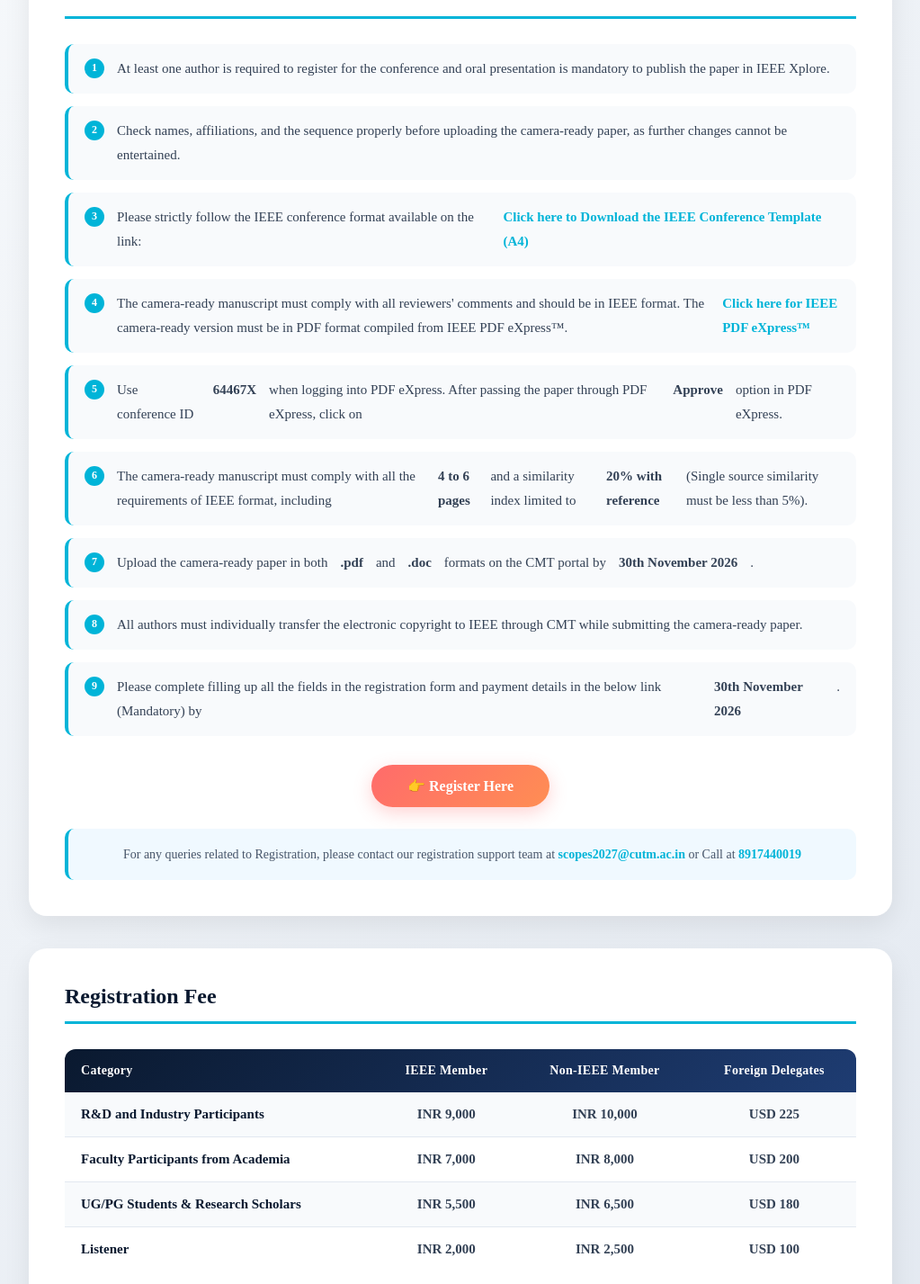
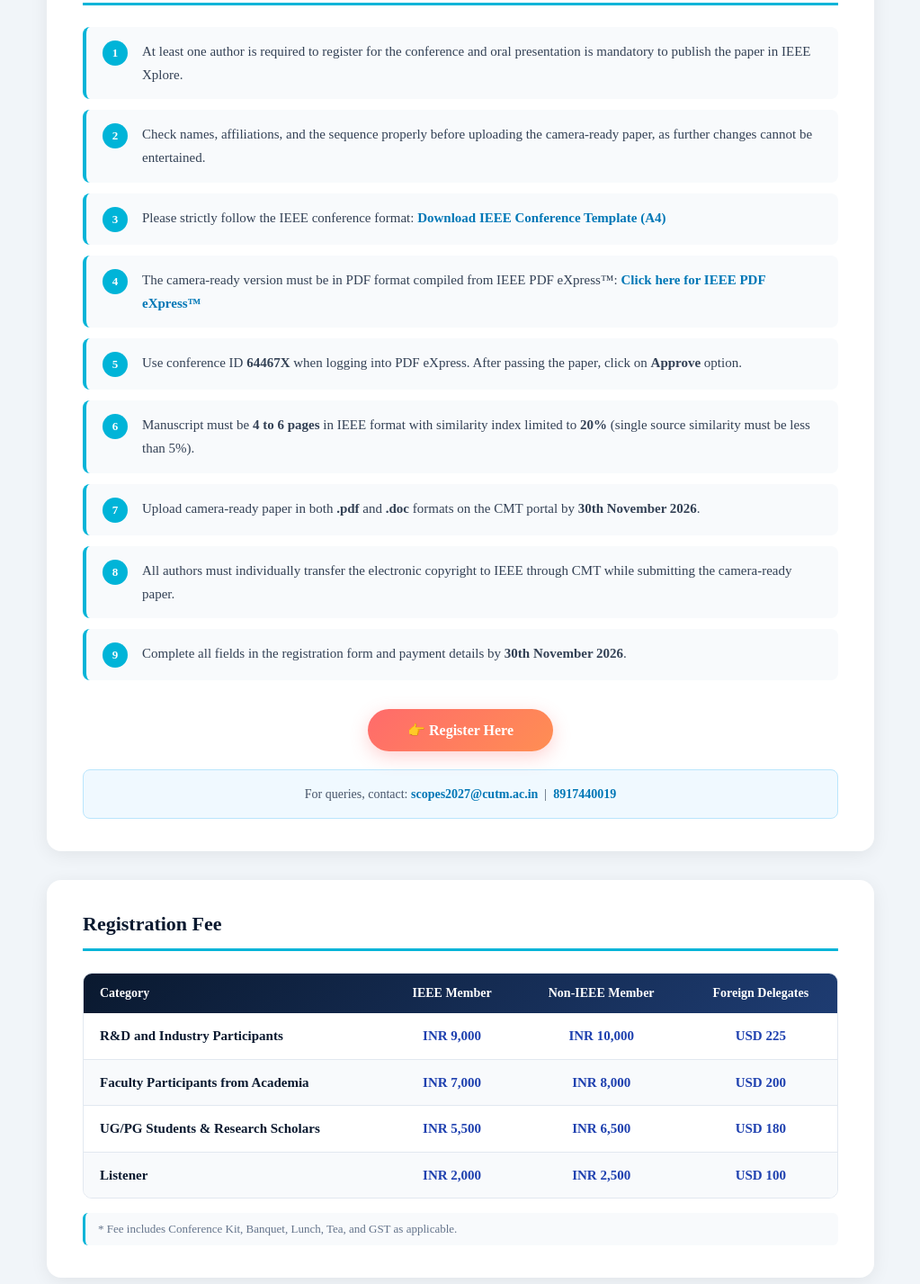
Before and after one commit to krushayu/SCOPES-2027, a React (Create React App) app: page /registration in a window 1280 px wide. Shown: the part 685-2112 px from the top of the page at 90% size, without its empty margins (128-1151 px from the left). Built offline with nearby package versions, Linux system fonts and the light colour scheme.

Commit message:
Redesign Registration page - clean layout with grid numbers and proper table

```diff
--- a/src/Pages/Registration.js
+++ b/src/Pages/Registration.js
@@ -1,5 +1,24 @@
 import React from 'react';
 import '../styles/Registration.css';
+
+const guidelines = [
+  <>At least one author is required to register for the conference and oral presentation is mandatory to publish the paper in IEEE Xplore.</>,
+  <>Check names, affiliations, and the sequence properly before uploading the camera-ready paper, as further changes cannot be entertained.</>,
+  <>Please strictly follow the IEEE conference format: <a href="https://www.ieee.org/conferences/publishing/templates.html" target="_blank" rel="noopener noreferrer">Download IEEE Conference Template (A4)</a></>,
+  <>The camera-ready version must be in PDF format compiled from IEEE PDF eXpress™: <a href="https://ieee-pdf-express.org/" target="_blank" rel="noopener noreferrer">Click here for IEEE PDF eXpress™</a></>,
+  <>Use conference ID <strong>64467X</strong> when logging into PDF eXpress. After passing the paper, click on <strong>Approve</strong> option.</>,
+  <>Manuscript must be <strong>4 to 6 pages</strong> in IEEE format with similarity index limited to <strong>20%</strong> (single source similarity must be less than 5%).</>,
+  <>Upload camera-ready paper in both <strong>.pdf</strong> and <strong>.doc</strong> formats on the CMT portal by <strong>30th November 2026</strong>.</>,
+  <>All authors must individually transfer the electronic copyright to IEEE through CMT while submitting the camera-ready paper.</>,
+  <>Complete all fields in the registration form and payment details by <strong>30th November 2026</strong>.</>,
+];
+
+const fees = [
+  { category: 'R&D and Industry Participants', ieee: 'INR 9,000', nonIeee: 'INR 10,000', foreign: 'USD 225' },
+  { category: 'Faculty Participants from Academia', ieee: 'INR 7,000', nonIeee: 'INR 8,000', foreign: 'USD 200' },
+  { category: 'UG/PG Students & Research Scholars', ieee: 'INR 5,500', nonIeee: 'INR 6,500', foreign: 'USD 180' },
+  { category: 'Listener', ieee: 'INR 2,000', nonIeee: 'INR 2,500', foreign: 'USD 100' },
+];
 
 const Registration = () => {
   return (
@@ -11,20 +30,17 @@ const Registration = () => {
 
       <div className="reg-container">
 
-        {/* Guidelines */}
+        {/* Guidelines Card */}
         <div className="reg-card">
-          <h2 className="reg-section-title">Submission Guidelines</h2>
-          <ul className="reg-list">
-            <li>At least one author is required to register for the conference and oral presentation is mandatory to publish the paper in IEEE Xplore.</li>
-            <li>Check names, affiliations, and the sequence properly before uploading the camera-ready paper, as further changes cannot be entertained.</li>
-            <li>Please strictly follow the IEEE conference format available on the link: <a href="https://www.ieee.org/conferences/publishing/templates.html" target="_blank" rel="noopener noreferrer">Click here to Download the IEEE Conference Template (A4)</a></li>
-            <li>The camera-ready manuscript must comply with all reviewers' comments and should be in IEEE format. The camera-ready version must be in PDF format compiled from IEEE PDF eXpress™. <a href="https://ieee-pdf-express.org/" target="_blank" rel="noopener noreferrer">Click here for IEEE PDF eXpress™</a></li>
-            <li>Use conference ID <strong>64467X</strong> when logging into PDF eXpress. After passing the paper through PDF eXpress, click on <strong>Approve</strong> option in PDF eXpress.</li>
-            <li>The camera-ready manuscript must comply with all the requirements of IEEE format, including <strong>4 to 6 pages</strong> and a similarity index limited to <strong>20% with reference</strong> (Single source similarity must be less than 5%).</li>
-            <li>Upload the camera-ready paper in both <strong>.pdf</strong> and <strong>.doc</strong> formats on the CMT portal by <strong>30th November 2026</strong>.</li>
-            <li>All authors must individually transfer the electronic copyright to IEEE through CMT while submitting the camera-ready paper.</li>
-            <li>Please complete filling up all the fields in the registration form and payment details in the below link (Mandatory) by <strong>30th November 2026</strong>.</li>
-          </ul>
+          <h2 className="reg-card-title">Submission Guidelines</h2>
+          <div className="reg-guidelines">
+            {guidelines.map((item, i) => (
+              <div className="reg-guideline-item" key={i}>
+                <span className="reg-num">{i + 1}</span>
+                <p>{item}</p>
+              </div>
+            ))}
+          </div>
 
           <div className="reg-cta">
             <a href="https://cmt3.research.microsoft.com/" target="_blank" rel="noopener noreferrer" className="reg-btn">
@@ -33,15 +49,13 @@ const Registration = () => {
           </div>
 
           <div className="reg-contact-note">
-            For any queries related to Registration, please contact our registration support team at{' '}
-            <a href="mailto:scopes2027@cutm.ac.in">scopes2027@cutm.ac.in</a>{' '}
-            or Call at <a href="tel:8917440019">8917440019</a>
+            For queries, contact: <a href="mailto:scopes2027@cutm.ac.in">scopes2027@cutm.ac.in</a> &nbsp;|&nbsp; <a href="tel:8917440019">8917440019</a>
           </div>
         </div>
 
-        {/* Fee Table */}
+        {/* Fee Table Card */}
         <div className="reg-card">
-          <h2 className="reg-section-title">Registration Fee</h2>
+          <h2 className="reg-card-title">Registration Fee</h2>
           <div className="reg-table-wrapper">
             <table className="reg-table">
               <thead>
@@ -53,34 +67,18 @@ const Registration = () => {
                 </tr>
               </thead>
               <tbody>
-                <tr>
-                  <td>R&amp;D and Industry Participants</td>
-                  <td>INR 9,000</td>
-                  <td>INR 10,000</td>
-                  <td>USD 225</td>
-                </tr>
-                <tr>
-                  <td>Faculty Participants from Academia</td>
-                  <td>INR 7,000</td>
-                  <td>INR 8,000</td>
-                  <td>USD 200</td>
-                </tr>
-                <tr>
-                  <td>UG/PG Students &amp; Research Scholars</td>
-                  <td>INR 5,500</td>
-                  <td>INR 6,500</td>
-                  <td>USD 180</td>
-                </tr>
-                <tr>
-                  <td>Listener</td>
-                  <td>INR 2,000</td>
-                  <td>INR 2,500</td>
-                  <td>USD 100</td>
-                </tr>
+                {fees.map((row, i) => (
+                  <tr key={i}>
+                    <td className="reg-td-cat">{row.category}</td>
+                    <td>{row.ieee}</td>
+                    <td>{row.nonIeee}</td>
+                    <td>{row.foreign}</td>
+                  </tr>
+                ))}
               </tbody>
             </table>
           </div>
-          <p className="reg-fee-note">* Registration fee includes Conference Kit, Banquet, Lunch, Tea, and GST as applicable.</p>
+          <p className="reg-fee-note">* Fee includes Conference Kit, Banquet, Lunch, Tea, and GST as applicable.</p>
         </div>
 
       </div>
--- a/src/styles/Registration.css
+++ b/src/styles/Registration.css
@@ -1,9 +1,10 @@
 .reg-wrapper {
   min-height: 100vh;
-  background: linear-gradient(135deg, #f8fafc 0%, #e2e8f0 100%);
+  background: #f1f5f9;
   padding-top: 80px;
 }
 
+/* Hero */
 .reg-hero {
   background: linear-gradient(135deg, #0a192f 0%, #1e3c72 100%);
   padding: 36px 20px;
@@ -15,114 +16,114 @@
 .reg-hero h1 {
   font-size: 36px;
   font-weight: 800;
-  margin-bottom: 6px;
-  letter-spacing: -0.5px;
+  margin: 0 0 6px 0;
 }
 
 .reg-hero p {
   font-size: 15px;
   color: #94a3b8;
-  font-weight: 400;
+  margin: 0;
 }
 
+/* Container */
 .reg-container {
-  max-width: 1000px;
+  max-width: 960px;
   margin: 0 auto;
-  padding: 60px 20px;
+  padding: 50px 20px;
   display: flex;
   flex-direction: column;
-  gap: 36px;
+  gap: 32px;
 }
 
+/* Card */
 .reg-card {
   background: white;
-  border-radius: 20px;
-  padding: 40px;
-  box-shadow: 0 10px 30px rgba(0,0,0,0.08);
+  border-radius: 16px;
+  padding: 36px 40px;
+  box-shadow: 0 4px 20px rgba(0,0,0,0.07);
 }
 
-.reg-section-title {
-  font-size: 24px;
+.reg-card-title {
+  font-size: 22px;
   font-weight: 800;
   color: #0a192f;
-  margin-bottom: 28px;
+  margin: 0 0 24px 0;
   padding-bottom: 14px;
   border-bottom: 3px solid #00b4d8;
 }
 
-/* Guidelines List */
-.reg-list {
-  list-style: none;
-  padding: 0;
-  margin: 0 0 32px 0;
+/* Guidelines */
+.reg-guidelines {
   display: flex;
   flex-direction: column;
-  gap: 14px;
-  counter-reset: reg-counter;
+  gap: 12px;
+  margin-bottom: 32px;
 }
 
-.reg-list li {
-  counter-increment: reg-counter;
+.reg-guideline-item {
   display: flex;
-  gap: 14px;
+  gap: 16px;
   align-items: flex-start;
+  background: #f8fafc;
+  border-left: 4px solid #00b4d8;
+  border-radius: 8px;
+  padding: 14px 18px;
+}
+
+.reg-num {
+  background: #00b4d8;
+  color: white;
+  font-size: 13px;
+  font-weight: 700;
+  min-width: 28px;
+  height: 28px;
+  border-radius: 50%;
+  display: grid;
+  place-items: center;
+  flex-shrink: 0;
+  margin-top: 1px;
+}
+
+.reg-guideline-item p {
+  margin: 0;
   font-size: 15px;
   color: #334155;
-  line-height: 1.8;
-  padding: 14px 18px;
-  background: #f8fafc;
-  border-radius: 10px;
-  border-left: 4px solid #00b4d8;
+  line-height: 1.75;
 }
 
-.reg-list li::before {
-  content: counter(reg-counter);
-  background: #00b4d8;
-  color: white;
-  font-size: 12px;
-  font-weight: 700;
-  width: 22px;
-  height: 22px;
-  border-radius: 50%;
-  display: flex;
-  align-items: center;
-  justify-content: center;
-  flex-shrink: 0;
-  margin-top: 2px;
+.reg-guideline-item a {
+  color: #0077b6;
+  font-weight: 600;
+  text-decoration: none;
+  word-break: break-word;
 }
 
-.reg-list li a {
-  color: #00b4d8;
-  font-weight: 600;
-  text-decoration: none;
-}
-
-.reg-list li a:hover {
+.reg-guideline-item a:hover {
   text-decoration: underline;
 }
 
-/* CTA Button */
+/* CTA */
 .reg-cta {
   text-align: center;
-  margin-bottom: 24px;
+  margin-bottom: 20px;
 }
 
 .reg-btn {
   display: inline-block;
-  background: linear-gradient(135deg, #ff6b6b 0%, #ff8e53 100%);
+  background: linear-gradient(135deg, #ff6b6b, #ff8e53);
   color: white;
   text-decoration: none;
-  padding: 14px 40px;
+  padding: 14px 44px;
   border-radius: 30px;
   font-size: 16px;
   font-weight: 700;
+  box-shadow: 0 6px 20px rgba(255,107,107,0.3);
   transition: all 0.3s ease;
-  box-shadow: 0 6px 20px rgba(255,107,107,0.3);
 }
 
 .reg-btn:hover {
   transform: translateY(-3px);
-  box-shadow: 0 12px 25px rgba(255,107,107,0.4);
+  box-shadow: 0 10px 24px rgba(255,107,107,0.4);
 }
 
 /* Contact Note */
@@ -131,14 +132,14 @@
   font-size: 14px;
   color: #475569;
   background: #f0f9ff;
-  padding: 16px 20px;
-  border-radius: 10px;
-  border-left: 4px solid #00b4d8;
+  padding: 14px 20px;
+  border-radius: 8px;
+  border: 1px solid #bae6fd;
   line-height: 1.8;
 }
 
 .reg-contact-note a {
-  color: #00b4d8;
+  color: #0077b6;
   font-weight: 600;
   text-decoration: none;
 }
@@ -151,26 +152,27 @@
 .reg-table-wrapper {
   overflow-x: auto;
   margin-bottom: 16px;
+  border-radius: 10px;
+  border: 1px solid #e2e8f0;
 }
 
 .reg-table {
   width: 100%;
   border-collapse: collapse;
-  border-radius: 12px;
-  overflow: hidden;
+  min-width: 560px;
 }
 
-.reg-table thead {
+.reg-table thead tr {
   background: linear-gradient(135deg, #0a192f, #1e3c72);
-  color: white;
 }
 
 .reg-table th {
-  padding: 16px 18px;
+  padding: 14px 18px;
+  color: white;
+  font-size: 14px;
+  font-weight: 700;
   text-align: center;
-  font-weight: 700;
-  font-size: 14px;
-  letter-spacing: 0.3px;
+  white-space: nowrap;
 }
 
 .reg-table th:first-child {
@@ -179,86 +181,58 @@
 
 .reg-table tbody tr {
   border-bottom: 1px solid #e2e8f0;
-  transition: background 0.2s ease;
-}
-
-.reg-table tbody tr:hover {
-  background: #f0f9ff;
+  transition: background 0.2s;
 }
 
 .reg-table tbody tr:last-child {
   border-bottom: none;
 }
 
-.reg-table td {
-  padding: 16px 18px;
-  font-size: 15px;
-  color: #334155;
-  text-align: center;
-  font-weight: 600;
-}
-
-.reg-table td:first-child {
-  text-align: left;
-  font-weight: 700;
-  color: #0a192f;
-}
-
-.reg-table tbody tr:nth-child(odd) {
+.reg-table tbody tr:nth-child(even) {
   background: #f8fafc;
 }
 
-.reg-table tbody tr:nth-child(odd):hover {
-  background: #f0f9ff;
+.reg-table tbody tr:hover {
+  background: #e0f2fe;
+}
+
+.reg-table td {
+  padding: 14px 18px;
+  font-size: 15px;
+  color: #1e40af;
+  font-weight: 700;
+  text-align: center;
+  white-space: nowrap;
+}
+
+.reg-td-cat {
+  text-align: left !important;
+  color: #0a192f !important;
+  font-weight: 600 !important;
+  white-space: normal !important;
+  line-height: 1.5;
 }
 
 .reg-fee-note {
   font-size: 13px;
   color: #64748b;
   margin: 0;
-  padding: 12px 16px;
+  padding: 10px 14px;
   background: #f8fafc;
-  border-radius: 8px;
+  border-radius: 6px;
   border-left: 3px solid #00b4d8;
 }
 
+/* Mobile */
 @media (max-width: 768px) {
-  .reg-wrapper {
-    padding-top: 100px;
-  }
-
-  .reg-hero {
-    padding: 28px 15px;
-  }
-
-  .reg-hero h1 {
-    font-size: 26px;
-  }
-
-  .reg-hero p {
-    font-size: 13px;
-  }
-
-  .reg-container {
-    padding: 40px 15px;
-  }
-
-  .reg-card {
-    padding: 24px 18px;
-  }
-
-  .reg-section-title {
-    font-size: 20px;
-  }
-
-  .reg-list li {
-    font-size: 14px;
-    padding: 12px 14px;
-  }
-
-  .reg-table th,
-  .reg-table td {
-    padding: 12px 10px;
-    font-size: 13px;
-  }
+  .reg-wrapper { padding-top: 100px; }
+  .reg-hero { padding: 28px 15px; }
+  .reg-hero h1 { font-size: 26px; }
+  .reg-hero p { font-size: 13px; }
+  .reg-container { padding: 32px 15px; }
+  .reg-card { padding: 24px 18px; }
+  .reg-card-title { font-size: 19px; }
+  .reg-guideline-item { padding: 12px 14px; gap: 12px; }
+  .reg-guideline-item p { font-size: 14px; }
+  .reg-num { min-width: 24px; height: 24px; font-size: 12px; }
 }
```
